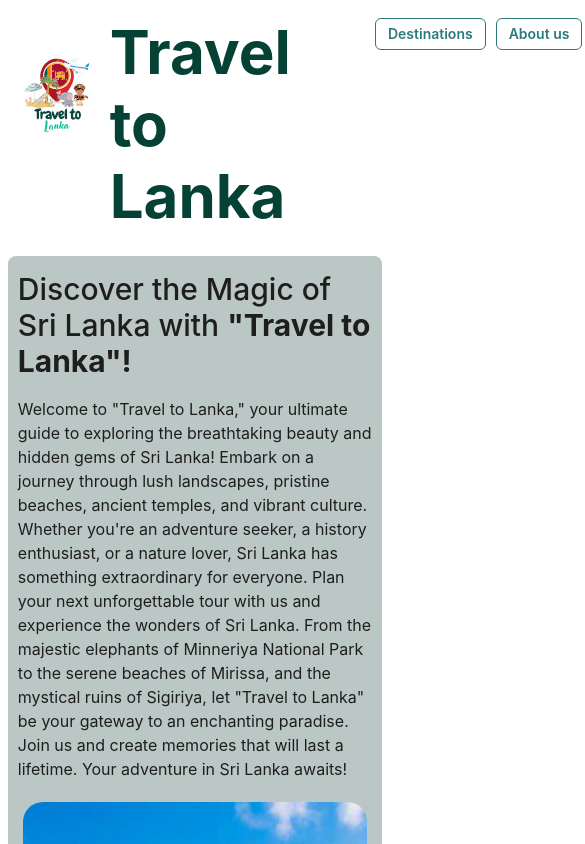
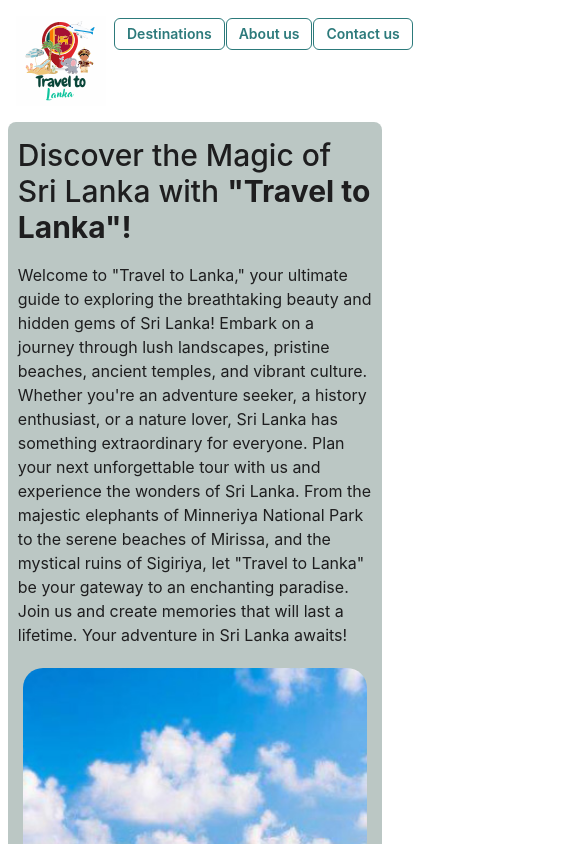
Before and after one commit to AchalaRajapaksha/travel-to-lanka, a React (Create React App) app: page / in a window 390 px wide. Shown: the top 844 px of the page, 585 px wide, since content can reach past the window. Built offline with nearby package versions, Linux system fonts and the light colour scheme.

Commit message:
media queries added

```diff
--- a/package.json
+++ b/package.json
@@ -19,7 +19,7 @@
     "web-vitals": "^2.1.4"
   },
   "scripts": {
-    "start": "react-scripts start",
+    "start": "react-scripts start --host 0.0.0.0",
     "build": "react-scripts build",
     "test": "react-scripts test",
     "eject": "react-scripts eject"
--- a/src/Pages/Home.css
+++ b/src/Pages/Home.css
@@ -196,3 +196,71 @@
   height: 170px;
   object-fit: cover;
 }
+
+@media only screen and (max-width: 750px) {
+  /* For mobile phones: */
+
+  .images-4 {
+    display: flex;
+    flex-direction: column;
+    width: 100%;
+    object-fit: cover;
+    gap: 0px;
+  }
+
+  .cover {
+    width: 100%;
+    height: 180vh;
+  }
+
+  .images-wrapper {
+    display: flex;
+    flex-direction: column;
+    width: 100%;
+    object-fit: cover;
+  }
+
+  .images-wrapper img {
+    width: 100%;
+    height: 100vh;
+  }
+
+  .cover:hover {
+    transform: scale(1);
+    max-width: 100%;
+    max-height: 100vh;
+  }
+
+  .card-wrapper {
+    display: flex;
+    flex-direction: column;
+    gap: 5px;
+    justify-content: space-between;
+  }
+
+  .navigationbar-wrapper h1 {
+    display: none;
+  }
+
+  .navigationbar-wrapper {
+    display: flex;
+    flex-direction: row;
+    justify-content: space-between;
+    gap: 0;
+    padding-right: 10px;
+  }
+
+  .navigationbar-buttons {
+    display: flex;
+    flex-direction: row;
+    gap: 1px;
+    margin-top: 10px;
+    margin-right: 10px;
+    width: 100%;
+  }
+
+  .logo {
+    width: 90px;
+    height: 90px;
+  }
+}
```
Also changed, not shown: public/images/img1.jpg, public/images/img4.jpg.
